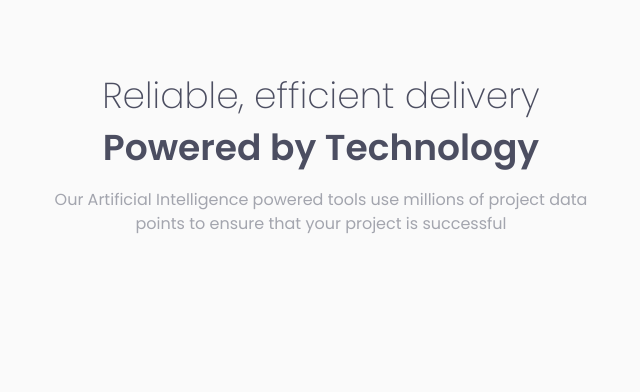
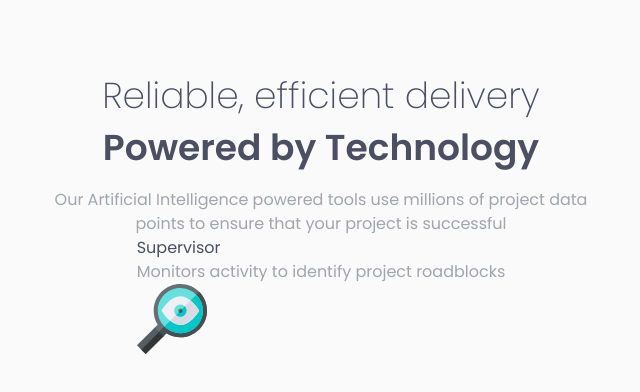
Before and after one commit to sniper-fly/frontend_mentor, a Next.js app: page /four-card-feature-section-master in a window 1280 px wide. Shown: the top 392 px of the page, without its empty margins (319-959 px from the left). Built offline with nearby package versions, Linux system fonts and the light colour scheme.

Commit message:
cardのhtml要素追加 / flexの全体要素の並び方修正

```diff
--- a/src/app/four-card-feature-section-master/page.tsx
+++ b/src/app/four-card-feature-section-master/page.tsx
@@ -1,4 +1,5 @@
 import { Poppins } from "next/font/google";
+import Image from "next/image";
 
 const poppins = Poppins({
   weight: ["200", "400", "600"],
@@ -42,7 +43,7 @@ export default function Page() {
       className={`${poppins.className} bg-[color:hsl(0,0%,98%)]
       text-[color:hsl(229,6%,66%)]`}
     >
-      <main className="flex justify-center py-14">
+      <main className="flex flex-col items-center py-14">
         <div className="max-w-xl text-center">
           <div
             className="my-5 space-y-3 text-4xl
@@ -61,7 +62,7 @@ export default function Page() {
             title="Supervisor"
             description="Monitors activity to identify project roadblocks"
             bgColorClass="bg-red-800"
-            logoUrl={`${basePath}/icon-supervisor`}
+            logoUrl={`${basePath}/icon-supervisor.svg`}
           />
         </div>
       </main>
@@ -77,5 +78,11 @@ type Props = {
   logoUrl: string;
 };
 function Card({ className, title, description, bgColorClass, logoUrl }: Props) {
-  return <div className={`${className}`}></div>;
+  return (
+    <div className={`${className}`}>
+      <h1 className="text-[color:hsl(234,12%,34%)]">{title}</h1>
+      <p>{description}</p>
+      <Image src={logoUrl} alt={title} width={70} height={70} />
+    </div>
+  );
 }
```
